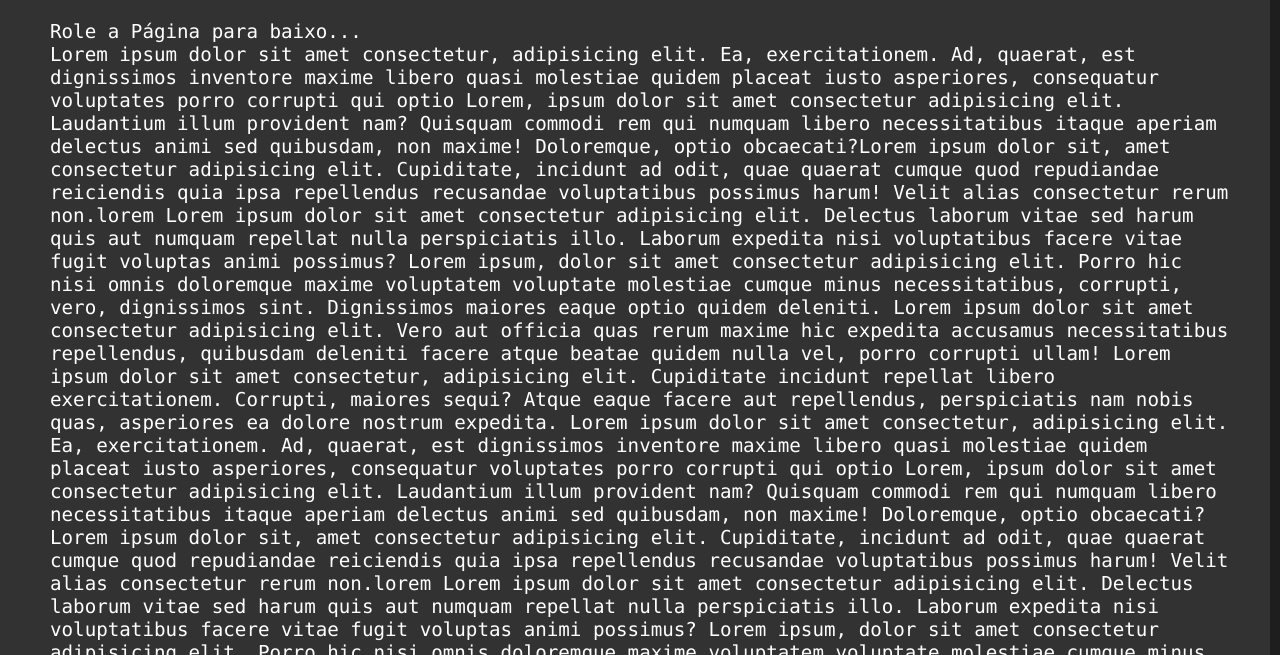
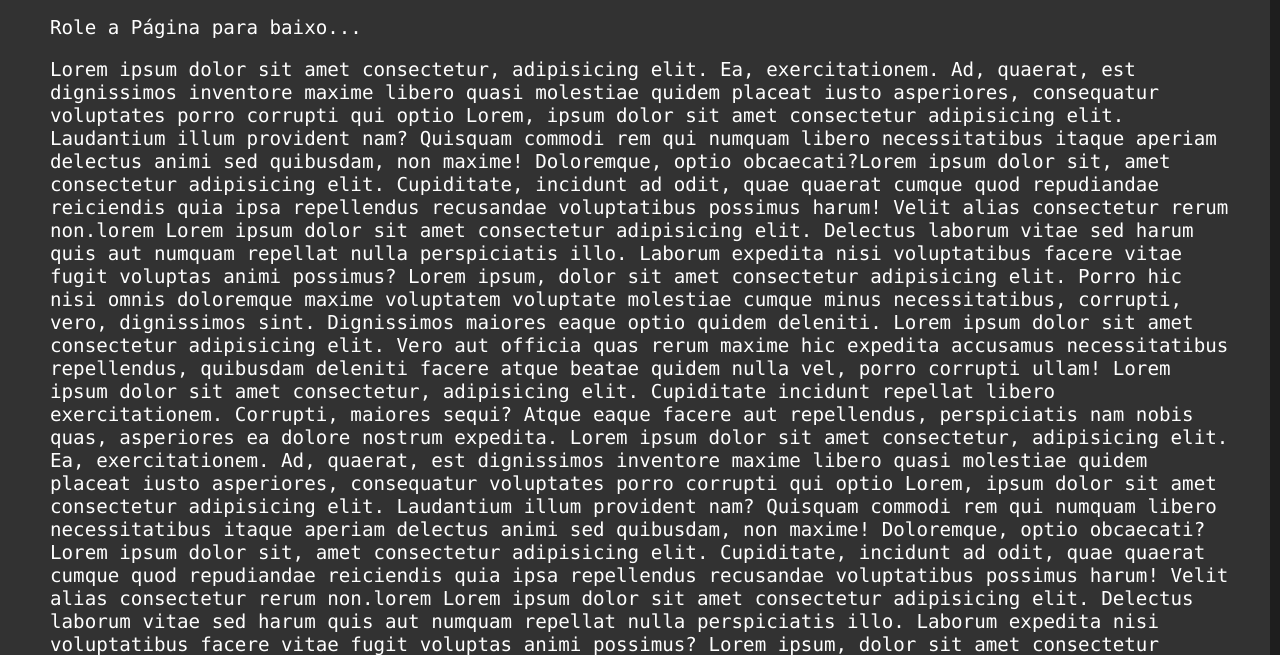
Before and after one commit to juliostricker/ScrollProgressBar, a plain HTML site: page index.html in a window 1280 px wide. Shown: the part 145-800 px from the top of the page. Drawn offline with nearby package versions, Linux system fonts and the light colour scheme.

Commit message:
Update index.html

```diff
--- a/index.html
+++ b/index.html
@@ -16,8 +16,8 @@
     <section>
         <h2>Creative Scroll Progress Bar</h2>
         <p> Olá, você já visualizou aquelas páginas que conforme o progresso da leitura apresenta uma barra indicando
-            o seu progresso, seja no topo da página ou na lateral. Bem aquie a ideia é exatamente essa</p>
-        <p><br> Role a Página para baixo...<br></p>
+            o seu progresso, seja no topo da página ou na lateral. Bem aquie a ideia é exatamente essa</p><br>
+        <p>Role a Página para baixo...</p><br>
         <p>Lorem ipsum dolor sit amet consectetur, adipisicing elit. Ea, exercitationem. Ad, quaerat, est dignissimos
             inventore maxime libero quasi molestiae quidem placeat iusto asperiores, consequatur voluptates porro
             corrupti qui optio Lorem, ipsum dolor sit amet consectetur adipisicing elit. Laudantium illum provident nam?
```
